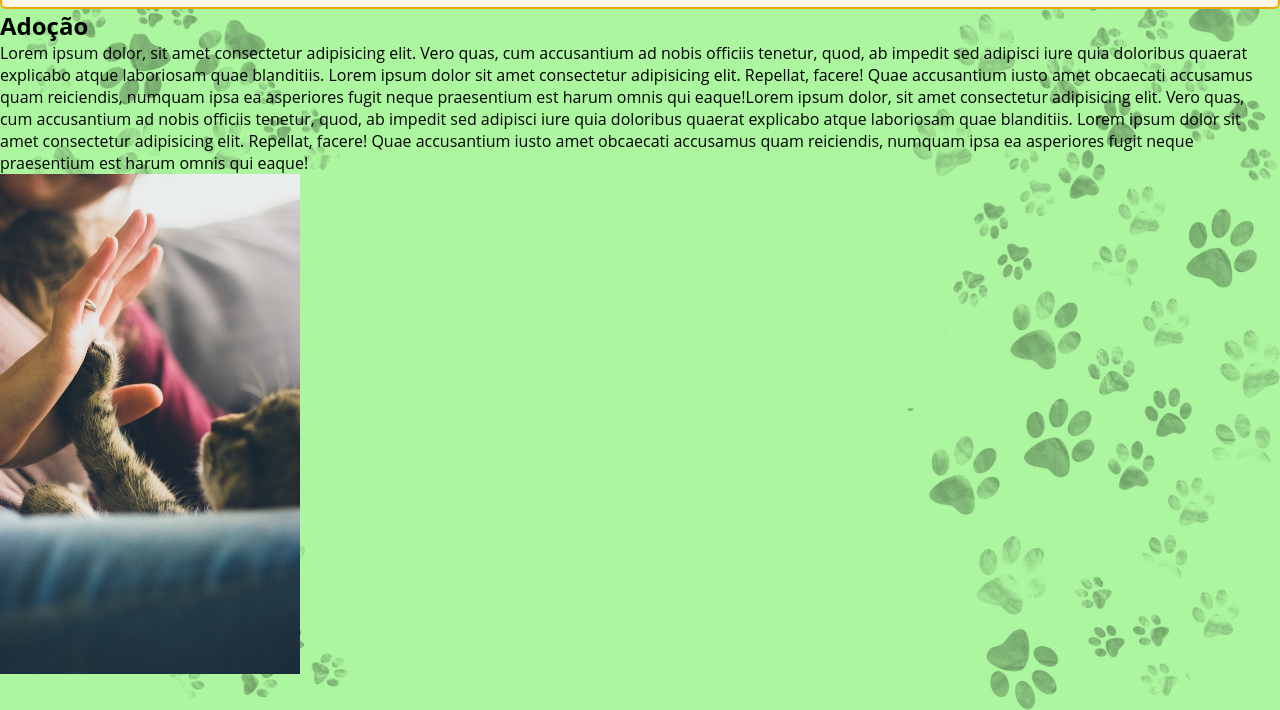
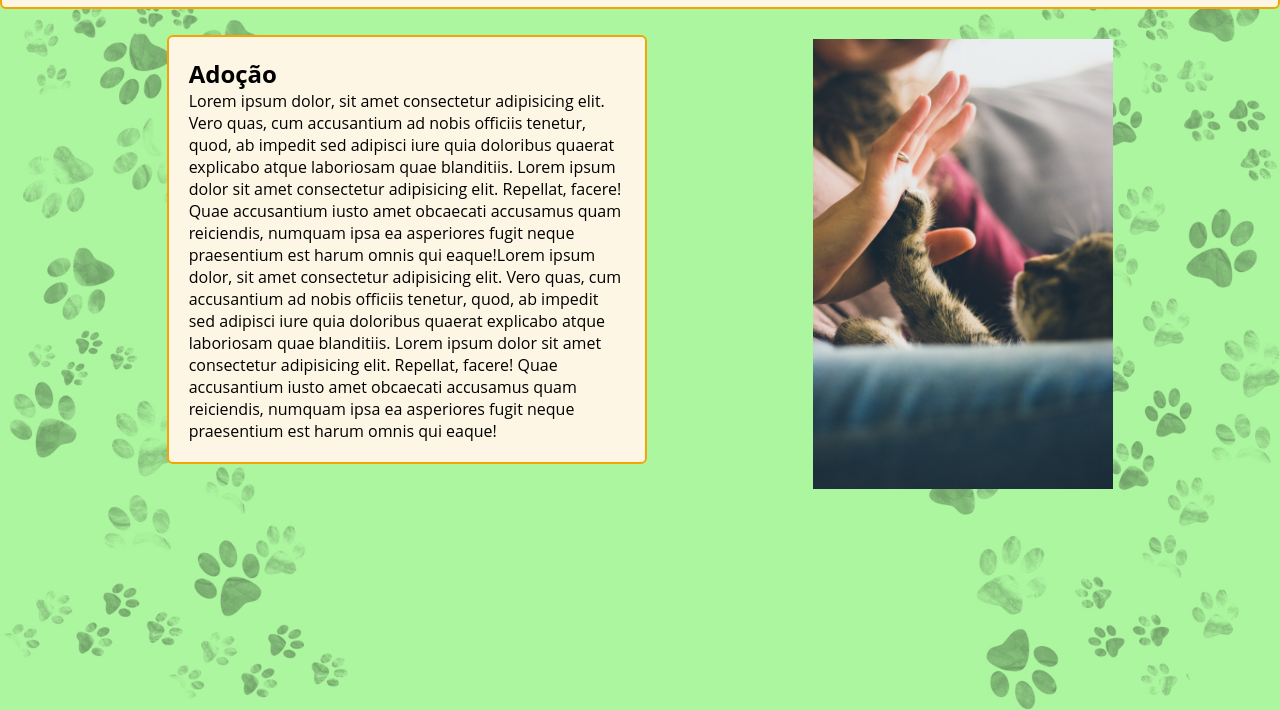
Before and after one commit to YohanBZ/adopet, a plain HTML site: page index.html in a window 1280 px wide. Shown: the part 90-800 px from the top of the page. Drawn offline with Linux system fonts and the light colour scheme; a web font is replaced by a local one.

Commit message:
fix: organização dos itens da home na tela.

```diff
--- a/index.html
+++ b/index.html
@@ -57,7 +57,7 @@
             eaque!
           </p>
         </div>
-        <img src="./src/img/pet.jpg" alt="" width="300" height="500" />
+        <img class="fotoHome" src="./src/img/pet.jpg" alt="" width="300" />
       </section>
     </main>
     <footer></footer>
--- a/src/css/home.css
+++ b/src/css/home.css
@@ -0,0 +1,21 @@
+.home{
+  width: 100vw;
+  max-width: 1300px;
+  display: flex;
+  justify-content: space-evenly;
+  align-items: center;
+  flex-wrap: wrap;
+}
+
+.dados{
+  width: 30rem;
+  background: var(--base);
+  padding: 20px;
+  border-radius: 6px;
+  border: 2px solid var(--primaria);
+}
+
+.fotoHome{
+  margin-top: 30px ;
+  width: 300px;
+}
--- a/src/css/reset.css
+++ b/src/css/reset.css
@@ -14,7 +14,7 @@
 body {
   background-image: url("../img/desktop-1680x1050.jpg");
   background-size: cover;
-  width: 100%;
+  width: 100vw;
   display: flex;
   flex-direction: column;
   align-items: center;
```
